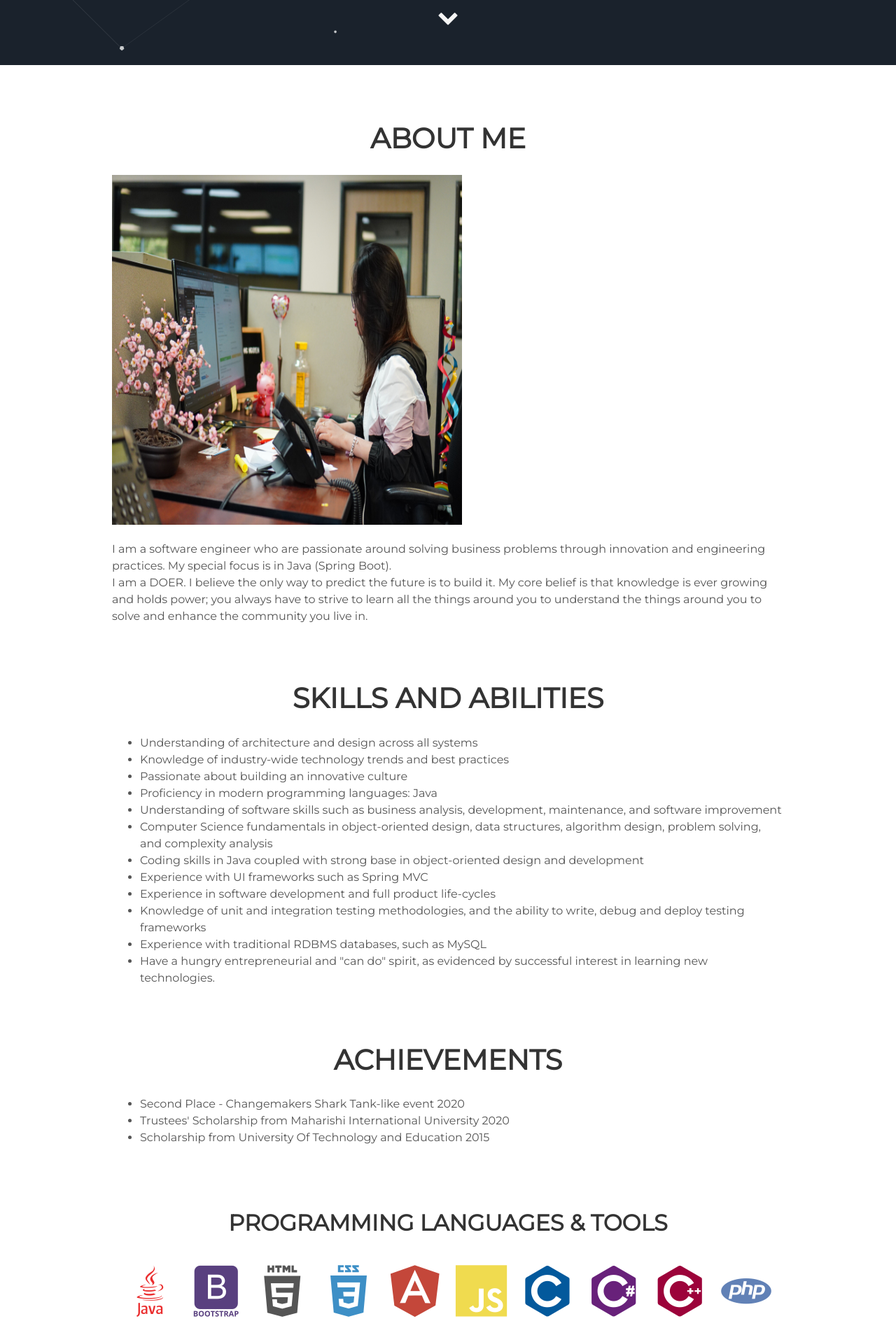
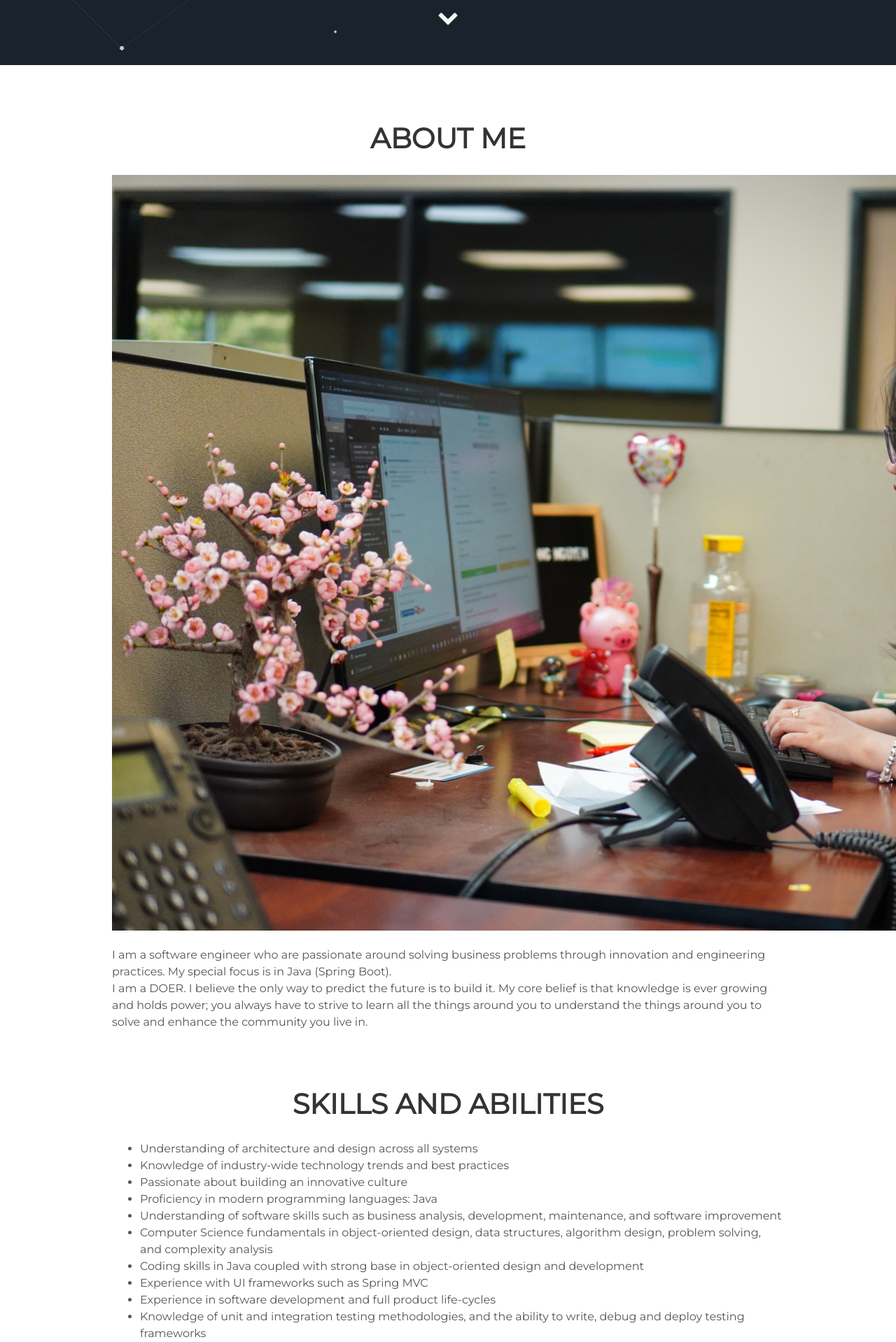
Before and after one commit to phuongnguyen0610/phuongnguyen0610.github.io, a Jekyll site: the page built from index.html, in a window 1280 px wide. Shown: the part 807-2725 px from the top of the page at 70% size. Built offline with Jekyll 4.4.1, drawn with Linux system fonts in a browser that asks for light colours.

Commit message:
Update about.html

```diff
--- a/_includes/about.html
+++ b/_includes/about.html
@@ -1,7 +1,7 @@
  <!-- <div class="user-details"> -->
   <div>
   <h1 style="text-align: center;"> ABOUT ME</h1>
-  <img alt="work" src="/assets/img/work.jpg" width="500px" height="500px"/>
+  <img alt="work" src="/assets/img/work.jpg"/>
   <p> I am a software engineer who are passionate around solving business problems through innovation and engineering practices.
   My special focus is in Java (Spring Boot). <br>
   I am a DOER. I believe the only way to predict the future is to build it. My core belief is that knowledge is ever growing and holds power; you always have to strive to learn
```
